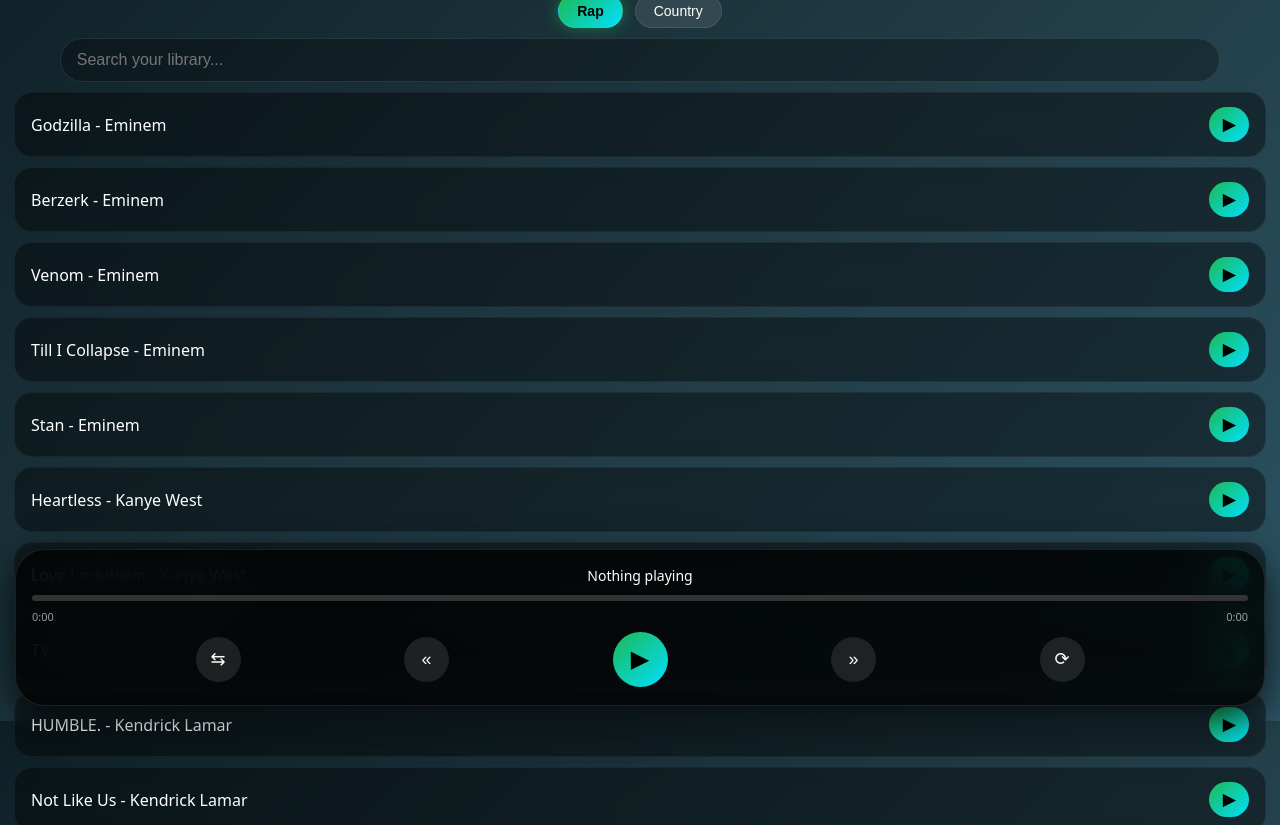
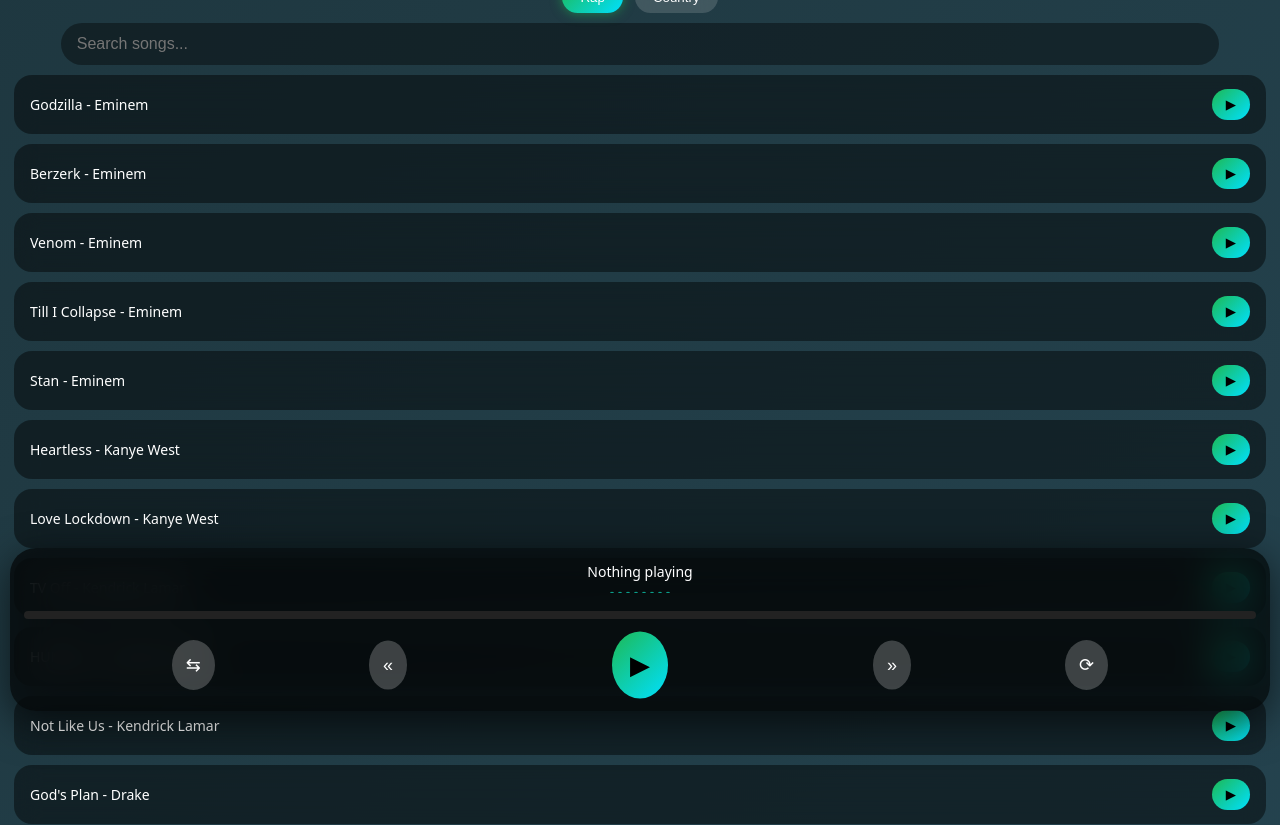
Before and after one commit to sffd113-ux/song, a plain HTML site: page index.html in a window 1280 px wide. Shown: the part 79-904 px from the top of the page. Drawn offline with Linux system fonts and the light colour scheme.

Commit message:
Update index.html

```diff
--- a/index.html
+++ b/index.html
@@ -4,107 +4,216 @@
 <meta charset="UTF-8">
 <meta name="viewport" content="width=device-width, initial-scale=1">
 <title>My Music</title>
+
 <link rel="icon" type="image/jpeg" href="https://savnacevil.github.io/music.jpg">
 <link rel="apple-touch-icon" href="https://savnacevil.github.io/music.jpg">
+
 <style>
-        body {
-            margin: 0;
-            padding-bottom: 200px;
-            font-family: system-ui, -apple-system, BlinkMacSystemFont;
-            color: white;
-            background: #0f2027; /* Fallback */
-            background: linear-gradient(135deg, #0f2027, #203a43, #2c5364);
-            background-attachment: fixed;
-            overflow-x: hidden;
+body{
+  margin:0;
+  padding-bottom:200px;
+  font-family:system-ui,-apple-system,BlinkMacSystemFont;
+  color:white;
+  background:linear-gradient(135deg,#0f2027,#203a43,#2c5364);
+  background-size:300% 300%;
+  animation:bgMove 15s ease infinite;
+}
+@keyframes bgMove{
+  0%{background-position:0% 50%}
+  50%{background-position:100% 50%}
+  100%{background-position:0% 50%}
 }
 
-        /* Full Screen Background Visualizer */
-        #visualizer {
-            position: fixed;
-            top: 0;
-            left: 0;
-            width: 100vw;
-            height: 100vh;
-            z-index: -1; /* Sits behind everything */
-            opacity: 0.4; /* Makes it subtle so you can still read text */
-            pointer-events: none;
+h1{text-align:center;margin:12px 0 6px}
+
+#genres{display:flex;justify-content:center;gap:12px;margin-bottom:10px}
+.genre-btn{
+  padding:8px 18px;
+  border-radius:999px;
+  border:none;
+  background:rgba(255,255,255,.15);
+  color:white;
+  cursor:pointer;
+  backdrop-filter:blur(10px)
+}
+.genre-btn.active{
+  background:linear-gradient(135deg,#1db954,#00e0ff);
+  box-shadow:0 0 12px rgba(29,185,84,.6)
 }
 
-        h1 { text-align: center; margin: 20px 0 10px; text-shadow: 0 4px 10px rgba(0,0,0,0.3); }
+#search{
+  width:88%;
+  margin:10px auto;
+  display:block;
+  padding:12px 16px;
+  border-radius:999px;
+  border:none;
+  background:rgba(0,0,0,.4);
+  color:white;
+  font-size:16px
+}
 
-        #genres { display: flex; justify-content: center; gap: 12px; margin-bottom: 10px; position: relative; z-index: 10; }
+ul{list-style:none;padding:0;margin:0}
+li{
+  margin:10px 14px;
+  padding:14px 16px;
+  background:rgba(0,0,0,.45);
+  border-radius:18px;
+  display:flex;
+  justify-content:space-between;
+  align-items:center;
+  backdrop-filter:blur(12px)
+}
+li span{font-size:14px}
+li button{
+  background:linear-gradient(135deg,#1db954,#00e0ff);
+  border:none;
+  color:black;
+  padding:8px 14px;
+  border-radius:999px;
+  cursor:pointer
+}
 
-        .genre-btn { padding: 8px 18px; border-radius: 999px; border: none; background: rgba(255, 255, 255, 0.1); color: white; font-size: 14px; cursor: pointer; backdrop-filter: blur(10px); border: 1px solid rgba(255,255,255,0.1); transition: 0.3s; }
+#player-bar{
+  position:fixed;
+  bottom:10px;
+  left:10px;
+  right:10px;
+  background:rgba(0,0,0,.65);
+  backdrop-filter:blur(20px);
+  border-radius:26px;
+  padding:14px;
+  box-shadow:0 10px 40px rgba(0,0,0,.6)
+}
 
-        .genre-btn.active { background: linear-gradient(135deg, #1db954, #00e0ff); box-shadow: 0 0 15px rgba(29, 185, 84, 0.5); color: black; font-weight: bold; }
+#now-playing{
+  text-align:center;
+  font-size:14px;
+  margin-bottom:6px;
+  white-space:nowrap;
+  overflow:hidden;
+  text-overflow:ellipsis
+}
 
-        #search { width: 88%; margin: 10px auto; display: block; padding: 12px 16px; border-radius: 999px; border: 1px solid rgba(255,255,255,0.1); background: rgba(0, 0, 0, 0.3); color: white; font-size: 16px; outline: none; position: relative; z-index: 10; }
+/* MINI VISUALIZER */
+#visualizer{
+  height:16px;
+  display:flex;
+  gap:4px;
+  justify-content:center;
+  margin-bottom:8px
+}
+.bar{
+  width:4px;
+  height:6px;
+  background:linear-gradient(180deg,#1db954,#00e0ff);
+  border-radius:999px;
+  opacity:.8;
+  transform-origin:bottom;
+}
 
-        ul { list-style: none; padding: 0; margin: 0; position: relative; z-index: 10; }
+.progress-container{
+  height:8px;
+  background:#222;
+  border-radius:999px;
+  overflow:hidden;
+  cursor:pointer;
+  margin-bottom:6px
+}
+.progress{
+  height:100%;
+  width:0%;
+  background:linear-gradient(90deg,#1db954,#00e0ff)
+}
 
-        li { margin: 10px 14px; padding: 14px 16px; background: rgba(0, 0, 0, 0.4); border-radius: 18px; display: flex; justify-content: space-between; align-items: center; backdrop-filter: blur(8px); border: 1px solid rgba(255,255,255,0.05); }
+.time-display{
+  display:flex;
+  justify-content:space-between;
+  font-size:12px;
+  opacity:.7
+}
 
-        li button { background: linear-gradient(135deg, #1db954, #00e0ff); border: none; color: black; font-size: 16px; padding: 8px 14px; border-radius: 999px; cursor: pointer; font-weight: bold; }
+.controls{
+  position:relative;
+  height:64px;
+  margin-top:8px
+}
+.controls button{
+  position:absolute;
+  top:50%;
+  transform:translateY(-50%);
+  border-radius:50%;
+  border:none;
+  background:rgba(255,255,255,.22);
+  color:white;
+  font-size:18px;
+  padding:14px;
+  cursor:pointer
+}
+.controls .main{
+  left:50%;
+  transform:translate(-50%,-50%);
+  background:linear-gradient(135deg,#1db954,#00e0ff);
+  color:black;
+  font-size:26px;
+  padding:18px
+}
+.controls .shuffle{left:12%}
+.controls .prev{left:28%}
+.controls .next{right:28%}
+.controls .repeat{right:12%}
+.controls .active{box-shadow:0 0 14px #1db954}
 
-        #player-bar { position: fixed; bottom: 15px; left: 15px; right: 15px; background: rgba(0, 0, 0, 0.8); backdrop-filter: blur(25px); border-radius: 30px; padding: 16px; box-shadow: 0 10px 40px rgba(0,0,0,0.8); z-index: 1000; border: 1px solid rgba(255,255,255,0.1); }
-
-        #now-playing { text-align: center; font-size: 14px; margin-bottom: 10px; font-weight: 500; white-space: nowrap; overflow: hidden; text-overflow: ellipsis; }
-
-        .progress-container { height: 6px; background: #333; border-radius: 999px; overflow: hidden; cursor: pointer; margin-bottom: 8px; }
-
-        .progress { height: 100%; width: 0%; background: linear-gradient(90deg, #1db954, #00e0ff); }
-
-        .time-display { display: flex; justify-content: space-between; font-size: 11px; opacity: 0.6; margin-bottom: 5px; }
-
-        .controls { display: flex; justify-content: space-evenly; align-items: center; height: 60px; }
-
-        .controls button { border-radius: 50%; border: none; background: rgba(255, 255, 255, 0.1); color: white; font-size: 18px; width: 45px; height: 45px; cursor: pointer; transition: 0.2s; }
-
-        .controls .main { background: linear-gradient(135deg, #1db954, #00e0ff); color: black; font-size: 24px; width: 55px; height: 55px; }
-
-        .controls .active { color: #1db954; box-shadow: 0 0 10px rgba(29, 185, 84, 0.3); }
-
-        audio { display: none; }
+audio{display:none}
 </style>
 </head>
+
 <body>
-
-    <canvas id="visualizer"></canvas>
 
 <h1>My Music</h1>
 
 <div id="genres">
-        <button class="genre-btn active" onclick="setGenre('rap')">Rap</button>
-        <button class="genre-btn" onclick="setGenre('country')">Country</button>
+  <button class="genre-btn active" onclick="setGenre('rap',this)">Rap</button>
+  <button class="genre-btn" onclick="setGenre('country',this)">Country</button>
 </div>
 
-    <input id="search" placeholder="Search your library..." />
+<input id="search" placeholder="Search songs...">
 
 <ul id="song-list"></ul>
 
 <div id="player-bar">
   <div id="now-playing">Nothing playing</div>
+
+  <div id="visualizer">
+    <div class="bar"></div><div class="bar"></div><div class="bar"></div>
+    <div class="bar"></div><div class="bar"></div><div class="bar"></div>
+    <div class="bar"></div><div class="bar"></div>
+  </div>
+
   <div class="progress-container" id="progress-container">
     <div class="progress" id="progress"></div>
   </div>
+
   <div class="time-display">
-            <span id="current-time">0:00</span>
-            <span id="duration">0:00</span>
+    <span id="current-time"></span>
+    <span id="duration"></span>
   </div>
+
   <div class="controls">
-            <button class="shuffle" id="shuffleBtn" onclick="toggleShuffle()">⇆</button>
+    <button class="shuffle" onclick="toggleShuffle()">⇆</button>
     <button class="prev" onclick="prev()">«</button>
     <button class="main" onclick="playPause()">▶</button>
     <button class="next" onclick="next()">»</button>
-            <button class="repeat" id="repeatBtn" onclick="toggleRepeat()">⟳</button>
+    <button class="repeat" onclick="toggleRepeat()">⟳</button>
   </div>
+
   <audio id="audio" crossorigin="anonymous"></audio>
 </div>
 
 <script>
-        // Library remains same as your original
+/* ===== SONG LIBRARY (ALL SONGS) ===== */
 const library = {
-            rap: [
+rap:[
 {title:"Godzilla - Eminem",url:"https://ia600309.us.archive.org/4/items/eminem-godzilla/Eminem-Godzilla.mp3"},
 {title:"Berzerk - Eminem",url:"https://ia601704.us.archive.org/15/items/Berzerk-eminem/Eminem%20-%20Berzerk%20%28Clean%20%20Lyrics%29.mp3"},
 {title:"Venom - Eminem",url:"https://dn720304.ca.archive.org/0/items/juice-wrld-lucid-dreams-clean-lyrics_202601/%28Clean%29%20Venom%20-%20Eminem.mp3"},
@@ -122,15 +231,15 @@
 {title:"Butterfly Effect - Travis Scott",url:"https://ia601706.us.archive.org/30/items/butterfly-effect-clean/Butterfly%20effect%20%28clean%29.mp3"},
 {title:"FE!N - Travis Scott",url:"https://ia601500.us.archive.org/29/items/juice-wrld-all-girls-are-the-same-clean-lyrics-all-girls-are-the-same-clean/Travis%20Scott%20-%20FE%21N%20%28Clean%20-%20Lyrics%29%20feat.%20Playboi%20Carti.mp3"},
 {title:"SICKO MODE - Travis Scott",url:"https://ia600103.us.archive.org/2/items/travis-scott-sicko-mode-clean-lyrics-ft.-drake/Travis%20Scott%20-%20SICKO%20MODE%20%28Clean%20-%20Lyrics%29%20ft.%20Drake.mp3"},
-                {title:"Lucid Dreams - Juice WRLD",url:"https://ia600303.us.archive.org/20/items/juice-wrld-lucid-dreams-clean-lyrics_202601/%28Clean%29%20Venom%20-%20Eminem.mp3"},
+{title:"Lucid Dreams - Juice WRLD",url:"https://ia600303.us.archive.org/20/items/juice-wrld-lucid-dreams-clean-lyrics_202601/Lucid%20Dreams.mp3"},
 {title:"Wishing Well - Juice WRLD",url:"https://ia601801.us.archive.org/35/items/juice-wrld-wishing-well-clean-lyrics_202601/Juice%20WRLD%20-%20Wishing%20Well%20%28Clean%20-%20Lyrics%29.mp3"},
 {title:"Come & Go - Juice WRLD",url:"https://ia600103.us.archive.org/34/items/juice-wrld-marshmello-come-go-clean-lyrics/Juice%20WRLD%2C%20Marshmello%20-%20Come%20%26%20Go%20%28Clean%20-%20Lyrics%29.mp3"},
 {title:"Robbery - Juice WRLD",url:"https://ia601708.us.archive.org/4/items/no_copyright_here_hehehehe..._not_like_its_a_juice_wrld_song_hehe.../Juice%20WRLD%20-%20Robbery%20%28Clean%20-%20Lyrics%29.mp3"},
 {title:"Lean Wit Me - Juice WRLD",url:"https://ia801500.us.archive.org/29/items/juice-wrld-all-girls-are-the-same-clean-lyrics-all-girls-are-the-same-clean/Juice%20WRLD%20-%20Lean%20Wit%20Me%20%28Clean%29.mp3"},
-                {title:"All Girls Are The Same - Juice WRLD",url:"https://ia601500.us.archive.org/29/items/juice-wrld-all-girls-are-the-same-clean-lyrics-all-girls-are-the-same-clean/Juice%20WRLD%20-%20All%20Girls%20Are%20The%20Same%20%28Clean%29%20%28Lyrics%29%20%20All%20Girls%20Are%20The%20Same%20Clean.mp3"},
+{title:"All Girls Are The Same - Juice WRLD",url:"https://ia601500.us.archive.org/29/items/juice-wrld-all-girls-are-the-same-clean-lyrics-all-girls-are-the-same-clean/Juice%20WRLD%20-%20All%20Girls%20Are%20The%20Same%20%28Clean%29.mp3"},
 {title:"Sky - Playboi Carti",url:"https://ia600402.us.archive.org/27/items/playboi-carti-sky-clean/Playboi%20Carti%20-%20Sky%20%28CLEAN%29.mp3"}
 ],
-            country: [
+country:[
 {title:"Ordinary - Alex Warren",url:"https://ia600600.us.archive.org/33/items/alex-warren-ordinary-clean-lyrics/Alex%20Warren%20-%20Ordinary%20-%20Clean%20-%20Lyrics.mp3"},
 {title:"Stick Season - Noah Kahan",url:"https://ia601708.us.archive.org/17/items/noah-kahan-stick-season-nick-music-super-clean-edit/Noah%20Kahan%20-%20Stick%20Season%20%28NickMusic%20Super%20Clean%20Edit%29.mp3"},
 {title:"All My Love - Noah Kahan",url:"https://ia601601.us.archive.org/21/items/whiskey-glasses-morgan-wallen-clean-version-wlyrics/Noah%20Kahan%20-%20All%20My%20Love%20%28Lyrics%29.mp3"},
@@ -138,125 +247,93 @@
 ]
 };
 
-        let genre = "rap", songs = library[genre], currentIndex = -1, shuffleMode = false, repeatMode = false;
-        const audio = document.getElementById("audio");
-        const songList = document.getElementById("song-list");
-        const nowPlaying = document.getElementById("now-playing");
-        const progress = document.getElementById("progress");
-        const currentTimeEl = document.getElementById("current-time");
-        const durationEl = document.getElementById("duration");
-        const search = document.getElementById("search");
-        const canvas = document.getElementById('visualizer');
-        const ctx = canvas.getContext('2d');
+/* ===== PLAYER LOGIC ===== */
+let genre="rap",songs=library.rap,currentIndex=-1;
+let shuffle=false,repeat=false;
 
-        let audioContext, analyser, source;
+const audio=document.getElementById("audio");
+const list=document.getElementById("song-list");
+const now=document.getElementById("now-playing");
+const progress=document.getElementById("progress");
+const bars=document.querySelectorAll(".bar");
 
-        function setGenre(g) {
-            genre = g; songs = library[g]; currentIndex = -1;
-            audio.pause(); audio.src = "";
-            progress.style.width = "0%"; currentTimeEl.textContent = "0:00"; durationEl.textContent = "0:00";
-            nowPlaying.textContent = "Nothing playing";
-            document.querySelectorAll(".genre-btn").forEach(b => b.classList.remove("active"));
-            if (event) event.target.classList.add("active");
-            renderSongs();
+function setGenre(g,btn){
+  genre=g; songs=library[g]; currentIndex=-1;
+  audio.pause(); audio.src="";
+  now.textContent="Nothing playing";
+  document.querySelectorAll(".genre-btn").forEach(b=>b.classList.remove("active"));
+  btn.classList.add("active");
+  render();
 }
 
-        function playSong(i) {
-            currentIndex = i;
-            audio.src = songs[i].url;
+function playSong(i){
+  currentIndex=i;
+  audio.src=songs[i].url;
   audio.play();
-            nowPlaying.textContent = songs[i].title;
-            document.querySelector(".main").textContent = "II";
-            if (!audioContext) initVisualizer();
+  now.textContent=songs[i].title;
+  document.querySelector(".main").textContent="❚❚";
+  setupMediaSession(songs[i]);
 }
 
-        function playPause() {
-            if (!audio.src) playSong(0);
-            else if (audio.paused) { audio.play(); document.querySelector(".main").textContent = "II"; }
-            else { audio.pause(); document.querySelector(".main").textContent = "▶"; }
-            if (!audioContext) initVisualizer();
+function playPause(){
+  if(!audio.src) playSong(0);
+  else if(audio.paused){audio.play();document.querySelector(".main").textContent="❚❚";}
+  else{audio.pause();document.querySelector(".main").textContent="▶";}
 }
 
-        function initVisualizer() {
-            audioContext = new (window.AudioContext || window.webkitAudioContext)();
-            analyser = audioContext.createAnalyser();
-            source = audioContext.createMediaElementSource(audio);
-            source.connect(analyser);
-            analyser.connect(audioContext.destination);
-            analyser.fftSize = 128;
-            draw();
-        }
+function next(){playSong((currentIndex+1)%songs.length)}
+function prev(){playSong((currentIndex-1+songs.length)%songs.length)}
 
-        function draw() {
-            requestAnimationFrame(draw);
-            const bufferLength = analyser.frequencyBinCount;
-            const dataArray = new Uint8Array(bufferLength);
-            analyser.getByteFrequencyData(dataArray);
+function toggleShuffle(){shuffle=!shuffle}
+function toggleRepeat(){repeat=!repeat}
 
-            ctx.clearRect(0, 0, canvas.width, canvas.height);
-
-            const barWidth = (canvas.width / bufferLength) * 2;
-            let x = 0;
-
-            for (let i = 0; i < bufferLength; i++) {
-                // Here is the "80%" cap logic:
-                // We multiply the volume by a factor that keeps it within 80% of screen height
-                let barHeight = (dataArray[i] / 255) * (canvas.height * 0.8);
-
-                let grad = ctx.createLinearGradient(0, canvas.height, 0, canvas.height - barHeight);
-                grad.addColorStop(0, '#1db954'); // Green at bottom
-                grad.addColorStop(1, '#00e0ff'); // Blue at top
-
-                ctx.fillStyle = grad;
-                // Rounding the corners slightly for a modern look
-                ctx.fillRect(x, canvas.height - barHeight, barWidth - 4, barHeight);
-                x += barWidth;
-            }
-        }
-
-        function next() { const i = shuffleMode ? rand() : (currentIndex + 1) % songs.length; playSong(i); }
-        function prev() { if (audio.currentTime > 3) { audio.currentTime = 0; return; } const i = shuffleMode ? rand() : (currentIndex - 1 + songs.length) % songs.length; playSong(i); }
-        function toggleShuffle() { shuffleMode = !shuffleMode; document.getElementById("shuffleBtn").classList.toggle("active"); }
-        function toggleRepeat() { repeatMode = !repeatMode; document.getElementById("repeatBtn").classList.toggle("active"); }
-        function rand() { let i; do { i = Math.floor(Math.random() * songs.length); } while (i === currentIndex); return i; }
-
-        audio.ontimeupdate = () => {
-            if (!audio.duration) return;
-            progress.style.width = (audio.currentTime / audio.duration * 100) + "%";
-            currentTimeEl.textContent = fmt(audio.currentTime);
-            durationEl.textContent = fmt(audio.duration);
+audio.ontimeupdate=()=>{
+  if(!audio.duration)return;
+  progress.style.width=(audio.currentTime/audio.duration*100)+"%";
 };
 
-        audio.onended = () => { if (repeatMode) playSong(currentIndex); else next(); };
-        function fmt(t) { return Math.floor(t / 60) + ":" + Math.floor(t % 60).toString().padStart(2, "0"); }
+audio.onended=()=>repeat?playSong(currentIndex):next();
 
-        function renderSongs(filter = "") {
-            songList.innerHTML = "";
-            songs.forEach((s, i) => {
-                if (s.title.toLowerCase().includes(filter.toLowerCase())) {
-                    const li = document.createElement('li');
-                    li.innerHTML = `<span>${s.title}</span><button onclick="playSong(${i})">▶</button>`;
-                    songList.appendChild(li);
-                }
+function render(){
+  list.innerHTML="";
+  songs.forEach((s,i)=>{
+    list.innerHTML+=`<li><span>${s.title}</span><button onclick="playSong(${i})">▶</button></li>`;
   });
 }
+render();
 
-        search.oninput = e => renderSongs(e.target.value);
-        renderSongs();
+/* ===== MINI VISUALIZER ===== */
+const ctx=new AudioContext();
+const analyser=ctx.createAnalyser();
+const src=ctx.createMediaElementSource(audio);
+src.connect(analyser);
+analyser.connect(ctx.destination);
+analyser.fftSize=64;
+const data=new Uint8Array(analyser.frequencyBinCount);
 
-        const progressContainer = document.getElementById("progress-container");
-        progressContainer.addEventListener("click", e => {
-            const rect = progressContainer.getBoundingClientRect();
-            const pct = (e.clientX - rect.left) / rect.width;
-            audio.currentTime = pct * audio.duration;
+function animate(){
+  requestAnimationFrame(animate);
+  analyser.getByteFrequencyData(data);
+  bars.forEach((b,i)=>{
+    b.style.transform=`scaleY(${(data[i]/255)*1.8+0.2})`;
   });
+}
+audio.onplay=()=>ctx.resume();
+animate();
 
-        function resize() {
-            canvas.width = window.innerWidth;
-            canvas.height = window.innerHeight;
+/* ===== LOCK SCREEN CONTROLS ===== */
+function setupMediaSession(song){
+  if(!navigator.mediaSession)return;
+  navigator.mediaSession.metadata=new MediaMetadata({
+    title:song.title,
+    artist:"My Music",
+    artwork:[{src:"https://savnacevil.github.io/music.jpg",sizes:"512x512",type:"image/jpeg"}]
+  });
+  navigator.mediaSession.setActionHandler("play",()=>audio.play());
+  navigator.mediaSession.setActionHandler("pause",()=>audio.pause());
+  navigator.mediaSession.setActionHandler("nexttrack",next);
+  navigator.mediaSession.setActionHandler("previoustrack",prev);
 }
-        window.addEventListener('resize', resize);
-        resize();
 </script>
 </body>
 </html>
```
Lines whose indentation alone changed are shown as unchanged.
